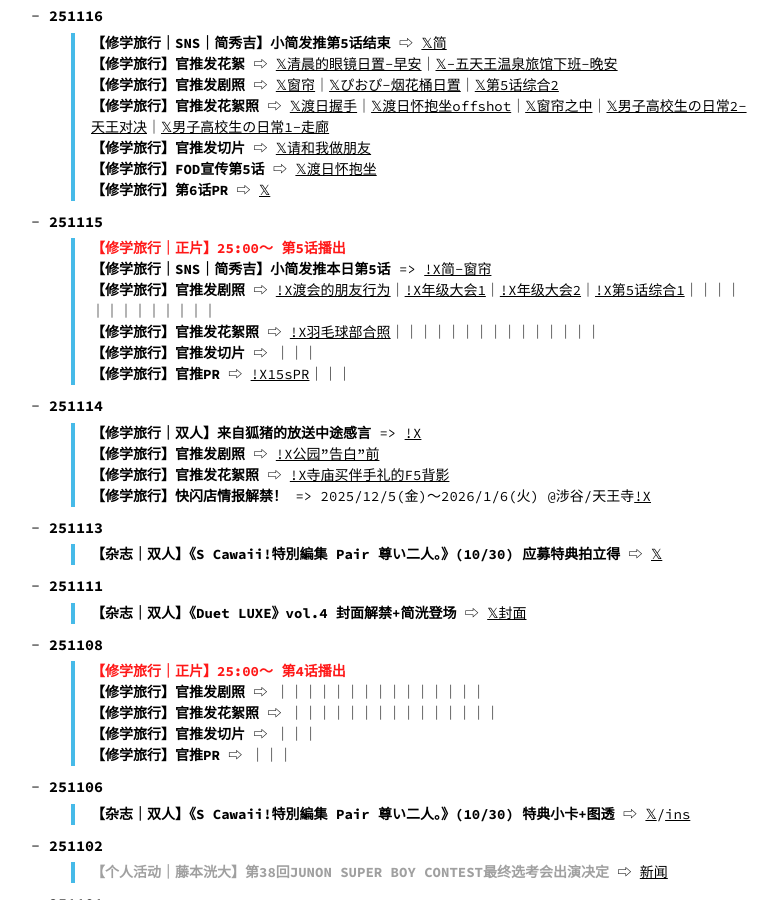
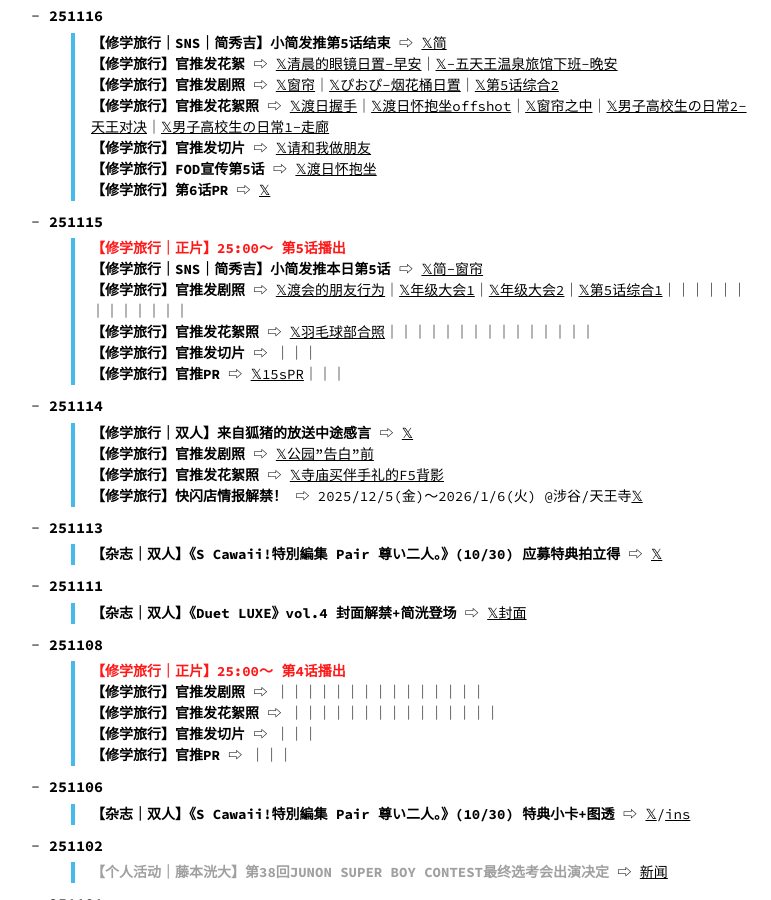
Before and after one commit to eri329/hidekou, a Jekyll site: the page built from flattened_timeline.md, in a window 1280 px wide and 900 px high, scrolled down 29189 px. Shown: the whole window, without its empty margins (244-1015 px from the left). Built offline with Jekyll 4.4.1, drawn with Linux system fonts in a browser that asks for light colours; comment, search, counter and statistics services are not loaded; some of the changed text lies outside the part shown.

Commit message:
regular update

```diff
--- a/flattened_timeline.md
+++ b/flattened_timeline.md
@@ -56,15 +56,15 @@ permalink: /flattened_timeline/
     > **【杂志｜简秀吉｜藤本洸大】《andBOY》vol.6(7/7)杂志发售** 简洸分别登场
     > **【个人活动｜简秀吉】MBS电视剧「幸せになりたいマサムネ君」开播**{: .text-solo} ツバサ役 7月7日(火)MBS‣‣24:59〜／TBS‣‣25:26〜 ほか
     > **【个人活动｜简秀吉】DAZN「FIFAワールドカップ2026 DAZN PARTY LIVE」出演**{: .text-solo} 8:30~配信開始；アメリカvsベルギー:ラウンド16
-        > **小简宣传视频** => [!X](https://x.com/DAZN_JPN/status/2074269730480009264)
-    > **【个人活动｜藤本洸大】电视剧「クロスロード 〜救命救急の約束〜」开播**{: .text-solo-k} 真島裕人役(ゲスト出演) 7月7日(火)21:00～ 初回拡大スペシャル => [!X预告剧照](https://x.com/TVGweb/status/2074237198656782520)/[ins](https://www.instagram.com/p/DadzrsBFEFm) ins图要大一些
-    > **【采访｜藤本洸大】Astage采访** => [!X告知](https://x.com/astage_ent/status/2074327543759683771)｜[藤本洸大、爽やかなイメージを一新！ドラマ『クロスロード』で掴んだ、俳優としての確かな糧と「己の正義」](https://www.astage-ent.com/drama/crossroad-fujimoto.html)
-    > **【采访｜藤本洸大】JJ采访预告+洸大宣传视频** => [!X](https://x.com/jj_official_jj/status/2074328229238968809)
+        > **小简宣传视频** ⇨ [𝕏](https://x.com/DAZN_JPN/status/2074269730480009264)
+    > **【个人活动｜藤本洸大】电视剧「クロスロード 〜救命救急の約束〜」开播**{: .text-solo-k} 真島裕人役(ゲスト出演) 7月7日(火)21:00～ 初回拡大スペシャル ⇨ [𝕏预告剧照](https://x.com/TVGweb/status/2074237198656782520)/[ins](https://www.instagram.com/p/DadzrsBFEFm) ins图要大一些
+    > **【采访｜藤本洸大】Astage采访** ⇨ [𝕏告知](https://x.com/astage_ent/status/2074327543759683771)｜[藤本洸大、爽やかなイメージを一新！ドラマ『クロスロード』で掴んだ、俳優としての確かな糧と「己の正義」](https://www.astage-ent.com/drama/crossroad-fujimoto.html)
+    > **【采访｜藤本洸大】JJ采访预告+洸大宣传视频** ⇨ [𝕏](https://x.com/jj_official_jj/status/2074328229238968809)
 * **260706**
     > **【杂志｜简秀吉｜藤本洸大】《andBOY》vol.6(7/7) 洸大图透** ⇨ [ins](https://www.instagram.com/p/Dab7Yd3k5JY/)
-    > **【SNS｜简秀吉】发小红书: 7月会有什么呢？** => [📕简](http://xhslink.com/o/8YXu1T8H6qJ)
-    > **【个人活动｜简秀吉】7月7日 DAZN PARTY LIVE出演告知** => [!X告知](https://x.com/DAZN_JPN/status/2074052722723365249)
-    > **【个人活动｜简秀吉】7月4日DAZN造型 造型师牧野裕大repost小简ins** 是高清大图 => [ins](https://www.instagram.com/p/Dacy4TzE91y/)
+    > **【SNS｜简秀吉】发小红书: 7月会有什么呢？** ⇨ [📕简](http://xhslink.com/o/8YXu1T8H6qJ)
+    > **【个人活动｜简秀吉】7月7日 DAZN PARTY LIVE出演告知** ⇨ [𝕏告知](https://x.com/DAZN_JPN/status/2074052722723365249)
+    > **【个人活动｜简秀吉】7月4日DAZN造型 造型师牧野裕大repost小简ins** 是高清大图 ⇨ [ins](https://www.instagram.com/p/Dacy4TzE91y/)
 * **260705**
     > **【修学旅行】TV再放送+夏日同窗会配信PR** ⇨ [𝕏](https://x.com/dramal_abc/status/2073428480545759391)/[ins](https://www.instagram.com/reel/DaYDw01zXln/)
     > **【杂志｜简秀吉】《FINEBOYS》7月号(6/9) 巧克力造型拍摄花絮2**{: .text-solo} ⇨ [ins](https://www.instagram.com/reels/DaZ8eLRhxln/)
@@ -1069,16 +1069,16 @@ permalink: /flattened_timeline/
     > **【修学旅行】第6话PR** ⇨ [𝕏](https://x.com/dramal_abc/status/1989740178315911585)
 * **251115**
     > **【修学旅行｜正片】25:00～ 第5话播出**{: .text-red}
-    > **【修学旅行｜SNS｜简秀吉】小简发推本日第5话** => [!X简-窗帘](https://x.com/kan_hideyoshi/status/1989635501918462251)
-    > **【修学旅行】官推发剧照** ⇨ [!X渡会的朋友行为](https://x.com/dramal_abc/status/1989619381681430915)｜[!X年级大会1](https://x.com/dramal_abc/status/1989649584667463877)｜[!X年级大会2](https://x.com/dramal_abc/status/1989679782905438438)｜[!X第5话综合1](https://x.com/asahi_tv/status/1989558990817382635)｜[]()｜[]()｜[]()｜[]()｜[]()｜[]()｜[]()｜[]()｜[]()｜[]()｜[]()｜[]()｜[]()
-    > **【修学旅行】官推发花絮照** ⇨ [!X羽毛球部合照](https://x.com/dramal_abc/status/1989528789588783189)｜[]()｜[]()｜[]()｜[]()｜[]()｜[]()｜[]()｜[]()｜[]()｜[]()｜[]()｜[]()｜[]()｜[]()｜[]()
+    > **【修学旅行｜SNS｜简秀吉】小简发推本日第5话** ⇨ [𝕏简-窗帘](https://x.com/kan_hideyoshi/status/1989635501918462251)
+    > **【修学旅行】官推发剧照** ⇨ [𝕏渡会的朋友行为](https://x.com/dramal_abc/status/1989619381681430915)｜[𝕏年级大会1](https://x.com/dramal_abc/status/1989649584667463877)｜[𝕏年级大会2](https://x.com/dramal_abc/status/1989679782905438438)｜[𝕏第5话综合1](https://x.com/asahi_tv/status/1989558990817382635)｜[]()｜[]()｜[]()｜[]()｜[]()｜[]()｜[]()｜[]()｜[]()｜[]()｜[]()｜[]()｜[]()
+    > **【修学旅行】官推发花絮照** ⇨ [𝕏羽毛球部合照](https://x.com/dramal_abc/status/1989528789588783189)｜[]()｜[]()｜[]()｜[]()｜[]()｜[]()｜[]()｜[]()｜[]()｜[]()｜[]()｜[]()｜[]()｜[]()｜[]()
     > **【修学旅行】官推发切片** ⇨ []()｜[]()｜[]()｜[]()
-    > **【修学旅行】官推PR** ⇨ [!X15sPR](https://x.com/dramal_abc/status/1989460835761361348)｜[]()｜[]()｜[]()
+    > **【修学旅行】官推PR** ⇨ [𝕏15sPR](https://x.com/dramal_abc/status/1989460835761361348)｜[]()｜[]()｜[]()
 * **251114**
-    > **【修学旅行｜双人】来自狐猪的放送中途感言** => [!X](https://x.com/dramal_abc/status/1989302295054709246)
-    > **【修学旅行】官推发剧照** ⇨ [!X公园"告白"前](https://x.com/dramal_abc/status/1989287194281054243)
-    > **【修学旅行】官推发花絮照** ⇨ [!X寺庙买伴手礼的F5背影](https://x.com/dramal_abc/status/1989317396432290160)
-    > **【修学旅行】快闪店情报解禁！** => 2025/12/5(金)～2026/1/6(火) @涉谷/天王寺[!X](https://x.com/manga10_torico/status/1989272865758380035)
+    > **【修学旅行｜双人】来自狐猪的放送中途感言** ⇨ [𝕏](https://x.com/dramal_abc/status/1989302295054709246)
+    > **【修学旅行】官推发剧照** ⇨ [𝕏公园"告白"前](https://x.com/dramal_abc/status/1989287194281054243)
+    > **【修学旅行】官推发花絮照** ⇨ [𝕏寺庙买伴手礼的F5背影](https://x.com/dramal_abc/status/1989317396432290160)
+    > **【修学旅行】快闪店情报解禁！** ⇨ 2025/12/5(金)～2026/1/6(火) @涉谷/天王寺[𝕏](https://x.com/manga10_torico/status/1989272865758380035)
 * **251113**
     > **【杂志｜双人】《S Cawaii!特別編集 Pair 尊い二人。》(10/30) 应募特典拍立得** ⇨ [𝕏](https://x.com/mag_scawaii/status/1988909709680894410)
 * **251111**
```
Also changed, not shown: index.md (+8 -8 lines), solo.md (+6 -6 lines).
